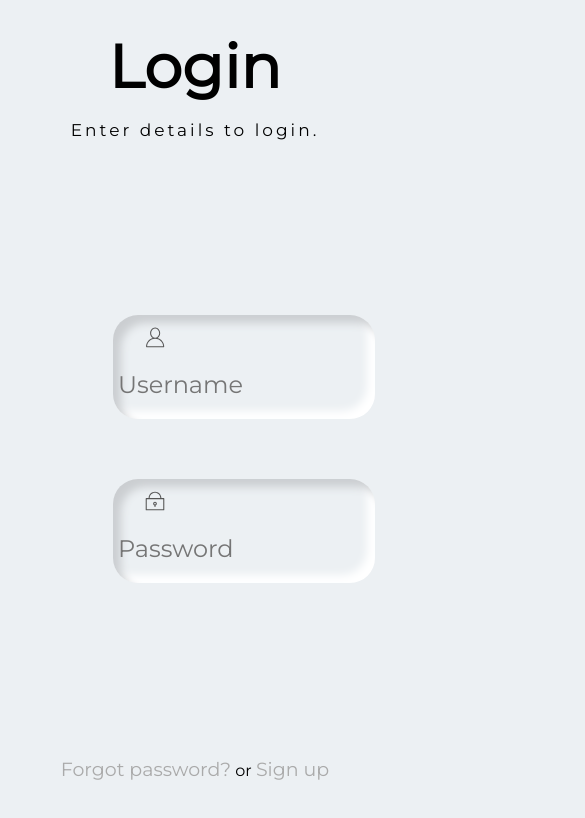
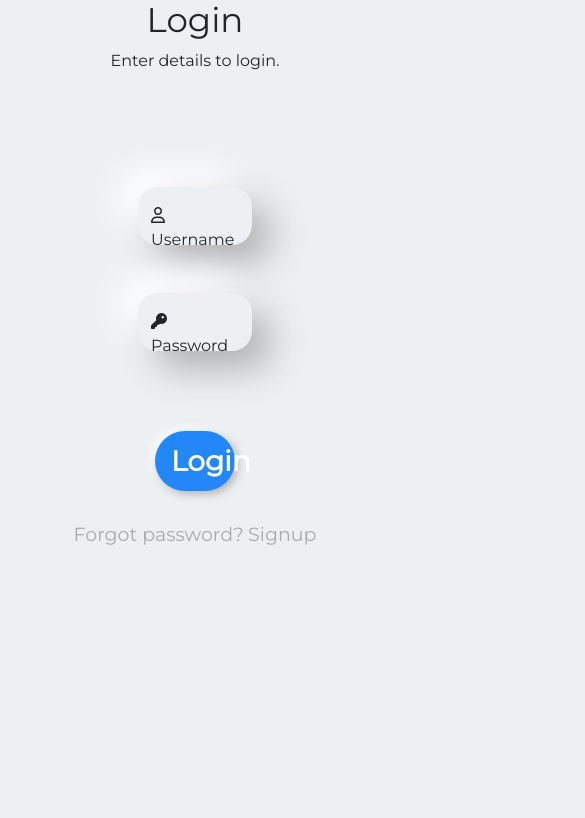
Before and after one commit to CODERX-69/DVC, a plain HTML site: page login.html in a window 390 px wide. Shown: the top 818 px of the page, 585 px wide, since content can reach past the window. Drawn offline with nearby package versions, Linux system fonts and the light colour scheme.

Commit message:
responsive

```diff
--- a/css/styles.css
+++ b/css/styles.css
@@ -198,62 +198,36 @@ footer {
   align-items: center;
   justify-content: center;
 }
+
+
+
+
   /* Login */
-/* .login-div{
-    width: 300px;
-    height: 450px;
-    margin-left: 570px;
-    padding: 65px 35px 35px 35px;
-    margin-top: 130px;
-    border-radius: 40px;
-    background: #ecf0f3;
-    box-shadow: 13px 13px 20px #cbced1,
-                -13px -13px 20px #ffffff;
-  } */
-.title {
-  text-align: center;
-  font-size: 30px;
-  margin-top: -10px;
-  letter-spacing: 0.5px;
-  margin-bottom: -30px;
-}
-.sub-title {
-  text-align: center;
-  font-size: 17px;
-  padding-top: 7px;
-  letter-spacing: 3px;
-}
-.fields {
-  width: 30%;
-  margin-left: 660px;
-  padding: 75px 5px 5px 5px;
-}
-.fields input {
-  border: none;
-  outline: none;
-  background: none;
-  font-size: 24px;
-  color: #555;
-  padding: 20px 10px 20px 5px;
+  .container{
+    padding-top: 50px;
+    width: 50%;
   }
 
-.username,
-.password {
-  margin-bottom: 60px;
-  border-radius: 25px;
-  box-shadow: inset 8px 8px 8px #cbced1, inset -8px -8px 8px #ffffff;
+  .container input{
+    font-size: 15px;
   }
-.fields svg {
-  height: 24px;
-  margin: 10px 10px -3px 30px;
+
+
+  .neu {
+    border: none;
+    border-radius: 20px;
+    box-shadow: 18px 18px 36px #b1b1b1, -18px -18px 36px #ffffff;
+    background-color: #ecf0f3;
   }
-.login-button {
-  outline: none;
+  .neu:focus {
+    border-radius: 20px;
+    box-shadow:inset 15px 15px 30px #b1b1b1,
+    inset -15px -15px 30px #ffffff;
+  }
+  .login-button{
     border: none;
     cursor: pointer;
-  width: 30%;
-  margin-top: 20px;
-  margin-left: 662px;
+    width: 50%;
     height: 60px;
     border-radius: 30px;
     font-size: 28px;
@@ -265,11 +239,20 @@ footer {
     box-shadow: 3px 3px 8px #b1b1b1, -3px -3px 8px #ffffff;
     transition: 0.5s;
   }
+
   .login-button:hover {
     background: #2fdbb6;
   }
   .login-button:active {
     background: #1da88a;
+  }
+  .span{
+    color: #aaa;
+    font-size: 19px;
+  }
+  .span:hover{
+    color: #2487f8;
+    text-decoration: underline;
   }
   .link {
     padding-top: 30px;
@@ -284,23 +267,8 @@ footer {
     color: #2487f8;
     text-decoration: underline;
   }
-
-@media (max-width: 576px) {
-  .title {
-    text-align: center;
-    font-size: 30px;
-    margin-top: -10px;
-    letter-spacing: 0.5px;
-    margin-bottom: -30px;
-  }
-  .sub-title {
-    text-align: center;
-    font-size: 17px;
-    padding-top: 7px;
-    letter-spacing: 3px;
-  }
-  .fields{
-    margin-left: 100px;
+  @media(max-width: 576px){
+    .login-button{
       width: 70%;
     }
   }
--- a/css/styles1.css
+++ b/css/styles1.css
@@ -6,6 +6,11 @@
 body {
   background-color: #ecf0f3;
 }
+
+.container input{
+  font-size: 15px;
+}
+
 .neu {
   border: none;
   border-radius: 20px;
--- a/login.html
+++ b/login.html
@@ -4,41 +4,59 @@
 <head>
     <meta charset="UTF-8">
     <meta http-equiv="X-UA-Compatible" content="IE=edge">
-    <meta name="viewport" content="width=
-    , initial-scale=1.0">
+    <meta name="viewport" content="width=device-width, initial-scale=1.0">
     <title>Document</title>
-    <link rel="preconnect" href="https://fonts.googleapis.com">
-    <link rel="preconnect" href="https://fonts.gstatic.com" crossorigin>
+    <link rel="stylesheet" href="https://cdn.jsdelivr.net/npm/bootstrap@5.0.0-beta1/dist/css/bootstrap.min.css">
+    <!-- <link rel="stylesheet" href="https://cdnjs.cloudflare.com/ajax/libs/font-awesome/4.7.0/css/font-awesome.min.css"> -->
     <link href="https://fonts.googleapis.com/css2?family=Montserrat&display=swap" rel="stylesheet">
     <link rel="stylesheet" href="css/styles.css">
+    <script src="https://kit.fontawesome.com/86a4dbb28a.js" crossorigin="anonymous"></script>
 </head>
 
 <body style="background-color:#ecf0f3;">
-    <div class="login-div">
-        <!-- <div class="logo"></div> -->
-        <div class="title">
-            <h1>Login</h1>
+    <div class="stitle">
+        <h1 class="display-4 text-center">Login</h1>
+    </div>
+    <div class="_sub-title" style="text-align: center;">Enter details to login.</div>
+    <div class="container d-flex justify-content-center">
+        <div class="col-8 mt-5">
+            <form action="">
+                <div class="row">
+
+                        <div class="mb-3 mt-3">
+                            <div class="form-floating mb-3" >
+                                <input type="text" class="form-control neu" id="floatingInput"
+                                    placeholder="Username" />
+                                <label for="floatingInput" > <i class="far fa-user" style="padding-right: 15px;"></i>Username</label>
+                            </div>
+                        </div>
+                </div>
+                <div class="row">
+
+                        <div class="mb-3 mt-3">
+                            <div class="form-floating mb-3">
+                                <input type="password" class="form-control neu" id="floatingInput"
+                                    placeholder="Password" />
+                                <label for="floatingInput"><i class="fas fa-key" style="padding-right: 15px;"></i>Password</label>
+                            </div>
+                        </div>
+                </div>
+                <div class="d-flex justify-content-center">
+
+                    <button class="login-button btn-lg btn-primary col-4 d-block mt-5" type="submit">
+                        Login
+                    </button>
+                </div>
+            </form>
         </div>
-        <div class="sub-title">Enter details to login.</div>
-        <form action="#" style="padding-top: 100px;">
-            <div class="fields">
-                <div class="username"> <svg class="svg-icon" fill="#555" viewBox="0 0 20 20">
-                        <path
-                            d="M12.075,10.812c1.358-0.853,2.242-2.507,2.242-4.037c0-2.181-1.795-4.618-4.198-4.618S5.921,4.594,5.921,6.775c0,1.53,0.884,3.185,2.242,4.037c-3.222,0.865-5.6,3.807-5.6,7.298c0,0.23,0.189,0.42,0.42,0.42h14.273c0.23,0,0.42-0.189,0.42-0.42C17.676,14.619,15.297,11.677,12.075,10.812 M6.761,6.775c0-2.162,1.773-3.778,3.358-3.778s3.359,1.616,3.359,3.778c0,2.162-1.774,3.778-3.359,3.778S6.761,8.937,6.761,6.775 M3.415,17.69c0.218-3.51,3.142-6.297,6.704-6.297c3.562,0,6.486,2.787,6.705,6.297H3.415z">
-                        </path>
-                    </svg><input type="username" class="user-input" placeholder="Username" id="username" /></div>
-                <div class="password"><svg class="svg-icon" fill="#555" viewBox="0 0 20 20">
-                        <path
-                            d="M17.308,7.564h-1.993c0-2.929-2.385-5.314-5.314-5.314S4.686,4.635,4.686,7.564H2.693c-0.244,0-0.443,0.2-0.443,0.443v9.3c0,0.243,0.199,0.442,0.443,0.442h14.615c0.243,0,0.442-0.199,0.442-0.442v-9.3C17.75,7.764,17.551,7.564,17.308,7.564 M10,3.136c2.442,0,4.43,1.986,4.43,4.428H5.571C5.571,5.122,7.558,3.136,10,3.136 M16.865,16.864H3.136V8.45h13.729V16.864z M10,10.664c-0.854,0-1.55,0.696-1.55,1.551c0,0.699,0.467,1.292,1.107,1.485v0.95c0,0.243,0.2,0.442,0.443,0.442s0.443-0.199,0.443-0.442V13.7c0.64-0.193,1.106-0.786,1.106-1.485C11.55,11.36,10.854,10.664,10,10.664 M10,12.878c-0.366,0-0.664-0.298-0.664-0.663c0-0.366,0.298-0.665,0.664-0.665c0.365,0,0.664,0.299,0.664,0.665C10.664,12.58,10.365,12.878,10,12.878">
-                        </path>
-                    </svg><input type="password" class="pass-input" placeholder="Password" id="password" /></div>
-            </div>
-            <button class="login-button">Login</button>
-            <div class="link">
-                <a href="#">Forgot password?</a> or <a href="signup.html">Sign up</a>
-            </div>
-        </form>
     </div>
+    <!-- <div class="sbutton">
+        <button>Signup</button>
+    </div> -->
+    <div class="link">
+        <a href="#">Forgot password?</a> <a href="signup.html">Signup</a>
+    </div>
+    <script src="https://cdn.jsdelivr.net/npm/bootstrap@5.0.0-beta1/dist/js/bootstrap.bundle.min.js"></script>
 </body>
 
 </html>
```
Also changed, not shown: signup.html (+22 -22 lines). Lines whose indentation alone changed are shown as unchanged.
